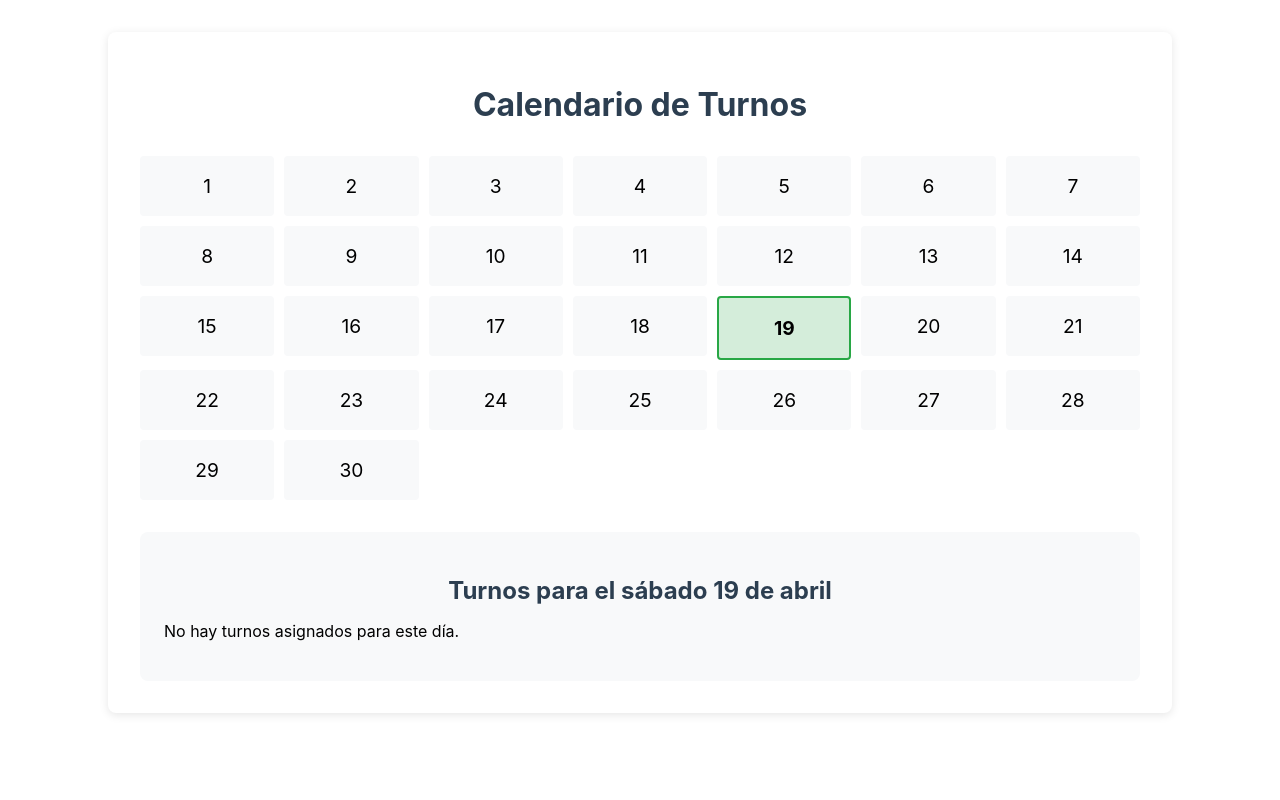
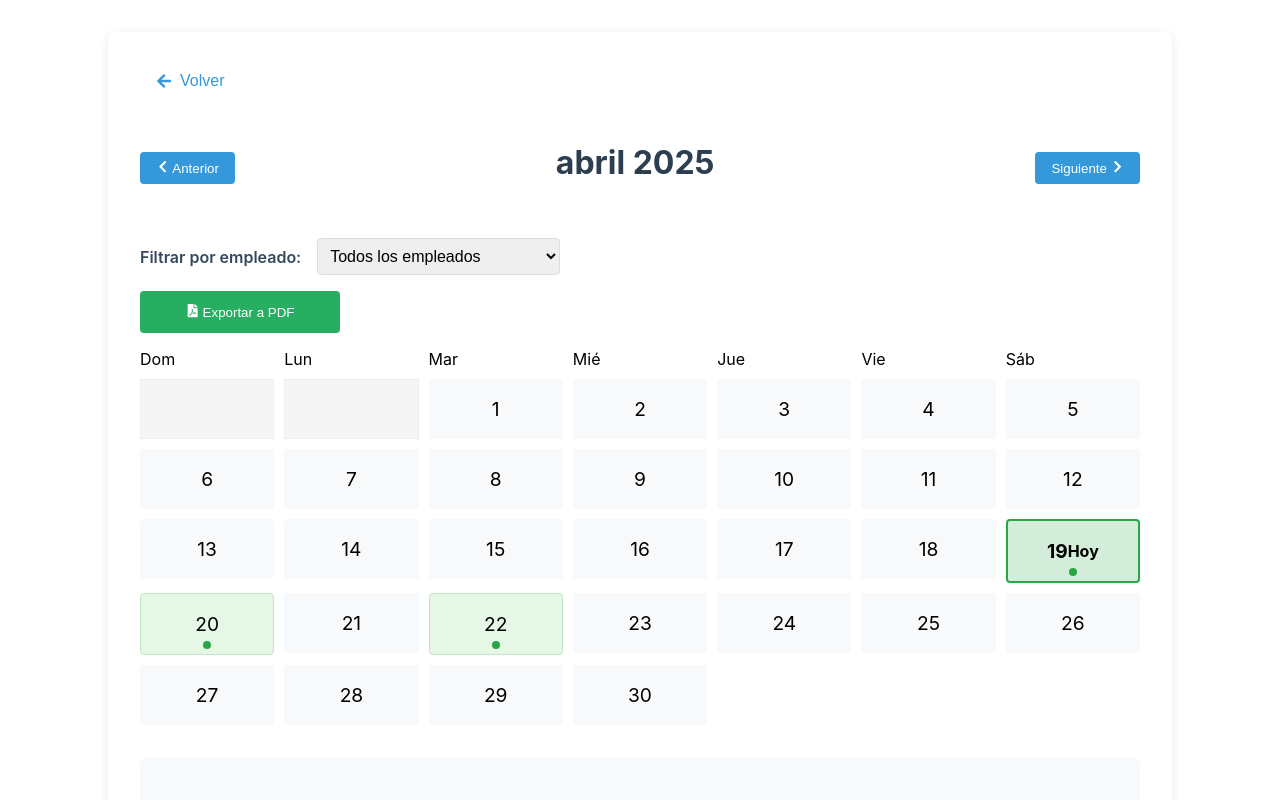
Before and after one commit to Ignacio-Cancino1/Planificador-de-Horarios-Empresariales, a React (Create React App) app in the folder planificador-horario/: page /calendario-turnos in a window 1280 px wide. Shown: the top 800 px of the page. Built offline with nearby package versions, Linux system fonts and the light colour scheme.

Commit message:
Page calendario y boton de regreso
Se agrego el boton para volver atras en cada page y  se agregarob funciones de busquedad y exportacion a pdf del calendario

```diff
--- a/planificador-horario/package.json
+++ b/planificador-horario/package.json
@@ -9,6 +9,8 @@
     "@testing-library/react": "^16.3.0",
     "@testing-library/user-event": "^13.5.0",
     "date-fns": "^4.1.0",
+    "jspdf": "^3.0.1",
+    "jspdf-autotable": "^5.0.2",
     "prop-types": "^15.8.1",
     "react": "^19.1.0",
     "react-dom": "^19.1.0",
--- a/planificador-horario/src/pages/AssignShift.jsx
+++ b/planificador-horario/src/pages/AssignShift.jsx
@@ -2,6 +2,7 @@
 import { useState } from 'react';
 import { useNavigate } from 'react-router-dom';
 import styles from './AssignShift.module.css';
+import { FaArrowLeft } from 'react-icons/fa';
 
 // Datos simulados
 const mockEmployees = [
@@ -55,6 +56,9 @@ export const AssignShift = () => {
 
   return (
     <div className={styles.container}>
+      <button onClick={() => navigate(-1)} className={styles.backButton}>
+        <FaArrowLeft /> Volver
+      </button>
       <h1>Asignar Nuevo Turno</h1>
 
       <form onSubmit={handleSubmit} className={styles.form}>
--- a/planificador-horario/src/pages/Dashboard.jsx
+++ b/planificador-horario/src/pages/Dashboard.jsx
@@ -2,6 +2,7 @@
 import { useNavigate } from 'react-router-dom';
 import styles from './Dashboard.module.css';
 import { FaUsers, FaSignOutAlt } from 'react-icons/fa'; // Añadimos ícono
+
 
 export const Dashboard = ({ user, setUser }) => {
   const navigate = useNavigate();
--- a/planificador-horario/src/pages/ShiftCalendar.jsx
+++ b/planificador-horario/src/pages/ShiftCalendar.jsx
@@ -1,113 +1,227 @@
-// src/pages/ShiftCalendar.jsx
 import { useState } from 'react';
-import { format, isSameDay, parseISO } from 'date-fns';
+import { format, isSameDay, parseISO, addMonths, subMonths, startOfMonth, endOfMonth, eachDayOfInterval, isSameMonth } from 'date-fns';
 import { es } from 'date-fns/locale';
+import { FaChevronLeft, FaChevronRight, FaFilePdf, FaArrowLeft } from 'react-icons/fa';
+import { jsPDF } from 'jspdf';
+import autoTable from 'jspdf-autotable';
 import styles from './ShiftCalendar.module.css';
+import { useNavigate } from "react-router-dom";
 
-// Datos simulados de turnos asignados
+// Datos simulados de empleados
+const mockEmployees = [
+  { id: 1, nombre: "Ana López", rol: "Gerente" },
+  { id: 2, nombre: "Carlos Méndez", rol: "Cajero" },
+  { id: 3, nombre: "María González", rol: "Supervisor" }
+];
+
+// Datos simulados de turnos
 const mockShifts = [
   {
     id: 1,
     employeeId: 1,
     employeeName: "Ana López",
-    date: "2023-11-15",
+    date: new Date().toISOString().split('T')[0], // Hoy
     shift: "Mañana (08:00 - 14:00)"
   },
   {
     id: 2,
     employeeId: 2,
     employeeName: "Carlos Méndez",
-    date: "2023-11-15",
+    date: new Date().toISOString().split('T')[0], // Hoy
     shift: "Tarde (14:00 - 20:00)"
   },
   {
     id: 3,
     employeeId: 3,
     employeeName: "María González",
-    date: "2023-11-16",
+    date: new Date(Date.now() + 86400000).toISOString().split('T')[0], // Mañana
     shift: "Mañana (08:00 - 14:00)"
   },
   {
     id: 4,
     employeeId: 1,
     employeeName: "Ana López",
-    date: "2023-11-18",
+    date: new Date(Date.now() + 86400000 * 3).toISOString().split('T')[0], // En 3 días
     shift: "Noche (20:00 - 08:00)"
   }
 ];
 
-// Generar días del mes actual
-const currentDate = new Date();
-const currentYear = currentDate.getFullYear();
-const currentMonth = currentDate.getMonth();
-const daysInMonth = new Date(currentYear, currentMonth + 1, 0).getDate();
+export const ShiftCalendar = () => {
+  const [currentMonth, setCurrentMonth] = useState(new Date());
+  const [selectedDate, setSelectedDate] = useState(new Date());
+  const [employeeFilter, setEmployeeFilter] = useState('');
+  const navigate = useNavigate();
 
-const monthDays = Array.from({ length: daysInMonth }, (_, i) => {
-  const day = i + 1;
-  return new Date(currentYear, currentMonth, day);
-});
+  // Navegación entre meses
+  const prevMonth = () => setCurrentMonth(subMonths(currentMonth, 1));
+  const nextMonth = () => setCurrentMonth(addMonths(currentMonth, 1));
 
-export const ShiftCalendar = () => {
-  const [selectedDate, setSelectedDate] = useState(currentDate);
-  const [selectedDayShifts, setSelectedDayShifts] = useState([]);
+  // Generar días del mes actual
+  const monthStart = startOfMonth(currentMonth);
+  const monthEnd = endOfMonth(currentMonth);
+  const monthDays = eachDayOfInterval({ start: monthStart, end: monthEnd });
 
-  // Verificar qué días tienen turnos
+  // Obtener días de la semana anteriores para completar la primera semana
+  const startDay = monthStart.getDay();
+  const emptyStartDays = Array(startDay).fill(null);
+
+  // Verificar si un día tiene turnos
   const hasShifts = (day) => {
-    return mockShifts.some(shift => isSameDay(parseISO(shift.date), day));
+    if (!day) return false;
+    return mockShifts.some(shift => {
+      const shiftDate = parseISO(shift.date);
+      return isSameDay(shiftDate, day) &&
+        (employeeFilter === '' || shift.employeeId === Number(employeeFilter));
+    });
   };
 
-  // Manejar selección de día
-  const handleDayClick = (day) => {
-    setSelectedDate(day);
-    const shifts = mockShifts.filter(shift =>
-      isSameDay(parseISO(shift.date), day)
-    );
-    setSelectedDayShifts(shifts);
-  };
+  // Filtrar turnos para el día seleccionado
+  const filteredShifts = mockShifts.filter(shift => {
+    const shiftDate = parseISO(shift.date);
+    return isSameDay(shiftDate, selectedDate) &&
+      (employeeFilter === '' || shift.employeeId === Number(employeeFilter));
+  });
 
-  // Formatear fecha en español
-  const formatDate = (date) => {
-    return format(date, "EEEE d 'de' MMMM", { locale: es });
+  // Exportar a PDF
+  const exportToPDF = () => {
+    const doc = new jsPDF();
+
+    // Título
+    doc.setFontSize(16);
+    doc.setTextColor(40, 40, 40);
+    doc.text(`Turnos - ${format(currentMonth, 'MMMM yyyy', { locale: es })}`, 14, 15);
+
+    // Datos de la tabla
+    const tableData = mockShifts
+      .filter(shift => {
+        const shiftDate = parseISO(shift.date);
+        return isSameMonth(shiftDate, currentMonth) &&
+              (employeeFilter === '' || shift.employeeId === Number(employeeFilter));
+      })
+      .sort((a, b) => new Date(a.date) - new Date(b.date))
+      .map(shift => [
+        shift.employeeName,
+        format(parseISO(shift.date), 'dd/MM/yyyy'),
+        shift.shift
+      ]);
+
+    // Generar tabla
+    autoTable(doc, {
+      head: [['Empleado', 'Fecha', 'Turno']],
+      body: tableData,
+      startY: 25,
+      styles: {
+        fontSize: 10,
+        cellPadding: 3,
+        valign: 'middle'
+      },
+      headStyles: {
+        fillColor: [41, 128, 185],
+        textColor: 255,
+        fontStyle: 'bold'
+      },
+      alternateRowStyles: {
+        fillColor: [245, 245, 245]
+      },
+      margin: { top: 20 }
+    });
+
+    doc.save(`turnos_${format(currentMonth, 'yyyy-MM')}.pdf`);
   };
 
   return (
     <div className={styles.calendarContainer}>
-      <h1>Calendario de Turnos</h1>
+      {/* Botón de volver agregado aquí */}
+      <button onClick={() => navigate(-1)} className={styles.backButton}>
+        <FaArrowLeft /> Volver
+      </button>
+
+      <div className={styles.calendarHeader}>
+        <button onClick={prevMonth} className={styles.navButton}>
+          <FaChevronLeft /> Anterior
+        </button>
+        <h1>{format(currentMonth, 'MMMM yyyy', { locale: es })}</h1>
+        <button onClick={nextMonth} className={styles.navButton}>
+          Siguiente <FaChevronRight />
+        </button>
+      </div>
+
+      <div className={styles.controlsContainer}>
+        <div className={styles.filterContainer}>
+          <label htmlFor="employeeFilter">Filtrar por empleado:</label>
+          <select
+            id="employeeFilter"
+            value={employeeFilter}
+            onChange={(e) => setEmployeeFilter(e.target.value)}
+            className={styles.filterSelect}
+          >
+            <option value="">Todos los empleados</option>
+            {mockEmployees.map(employee => (
+              <option key={employee.id} value={employee.id}>
+                {employee.nombre} ({employee.rol})
+              </option>
+            ))}
+          </select>
+        </div>
+
+        <button onClick={exportToPDF} className={styles.exportButton}>
+          <FaFilePdf /> Exportar a PDF
+        </button>
+      </div>
 
       <div className={styles.calendarGrid}>
+        {/* Cabeceras de días de la semana */}
+        {['Dom', 'Lun', 'Mar', 'Mié', 'Jue', 'Vie', 'Sáb'].map(day => (
+          <div key={day} className={styles.dayHeader}>{day}</div>
+        ))}
+
+        {/* Días vacíos para alinear el calendario */}
+        {emptyStartDays.map((_, index) => (
+          <div key={`empty-start-${index}`} className={styles.emptyDay}></div>
+        ))}
+
+        {/* Días del mes */}
         {monthDays.map((day, index) => {
           const dayHasShifts = hasShifts(day);
           const isSelected = isSameDay(day, selectedDate);
+          const isToday = isSameDay(day, new Date());
 
           return (
             <div
-              key={index}
+              key={`day-${index}`}
               className={`${styles.dayCell}
                 ${dayHasShifts ? styles.hasShifts : ''}
-                ${isSelected ? styles.selectedDay : ''}`}
-              onClick={() => handleDayClick(day)}
+                ${isSelected ? styles.selectedDay : ''}
+                ${isToday ? styles.today : ''}`}
+              onClick={() => setSelectedDate(day)}
             >
               <div className={styles.dayNumber}>{format(day, 'd')}</div>
               {dayHasShifts && <div className={styles.shiftIndicator}></div>}
+              {isToday && <div className={styles.todayIndicator}>Hoy</div>}
             </div>
           );
         })}
       </div>
 
       <div className={styles.selectedDayInfo}>
-        <h2>Turnos para el {formatDate(selectedDate)}</h2>
+        <h2>Turnos para el {format(selectedDate, "EEEE d 'de' MMMM", { locale: es })}</h2>
 
-        {selectedDayShifts.length > 0 ? (
+        {filteredShifts.length > 0 ? (
           <ul className={styles.shiftsList}>
-            {selectedDayShifts.map(shift => (
+            {filteredShifts.map(shift => (
               <li key={shift.id} className={styles.shiftItem}>
-                <span className={styles.employeeName}>{shift.employeeName}</span>
+                <div>
+                  <span className={styles.employeeName}>{shift.employeeName}</span>
+                  <span className={styles.employeeRole}>
+                    {mockEmployees.find(e => e.id === shift.employeeId)?.rol}
+                  </span>
+                </div>
                 <span className={styles.shiftTime}>{shift.shift}</span>
               </li>
             ))}
           </ul>
         ) : (
-          <p>No hay turnos asignados para este día.</p>
+          <p className={styles.noShifts}>No hay turnos asignados para este día.</p>
         )}
       </div>
     </div>
--- a/planificador-horario/src/pages/ShiftCalendar.module.css
+++ b/planificador-horario/src/pages/ShiftCalendar.module.css
@@ -112,3 +112,81 @@
       grid-template-columns: repeat(3, 1fr);
     }
   }
+  .calendarHeader {
+    display: flex;
+    justify-content: space-between;
+    align-items: center;
+    margin-bottom: 1.5rem;
+  }
+
+  .navButton {
+    background-color: #3498db;
+    color: white;
+    border: none;
+    padding: 0.5rem 1rem;
+    border-radius: 4px;
+    cursor: pointer;
+    transition: background-color 0.3s;
+  }
+
+  .navButton:hover {
+    background-color: #2980b9;
+  }
+
+  .exportButton {
+    background-color: #27ae60;
+    color: white;
+    border: none;
+    padding: 0.8rem 1.5rem;
+    border-radius: 4px;
+    cursor: pointer;
+    margin: 1rem 0;
+    display: block;
+    width: 100%;
+    max-width: 200px;
+    text-align: center;
+    transition: background-color 0.3s;
+  }
+
+  .exportButton:hover {
+    background-color: #219653;
+  }
+
+  .filterContainer {
+    margin: 1rem 0;
+    display: flex;
+    align-items: center;
+    gap: 1rem;
+  }
+
+  .filterSelect {
+    padding: 0.5rem;
+    border-radius: 4px;
+    border: 1px solid #ddd;
+    min-width: 200px;
+  }
+
+  .emptyDay {
+    background-color: #f5f5f5;
+    border: 1px solid #eee;
+  }
+  /* Ejemplo para Dashboard.module.css */
+.backButton {
+    background: none;
+    border: none;
+    color: #3498db;
+    cursor: pointer;
+    display: flex;
+    align-items: center;
+    gap: 0.5rem;
+    margin-bottom: 1.5rem;
+    font-size: 1rem;
+    padding: 0.5rem 1rem;
+    border-radius: 4px;
+    transition: all 0.2s;
+  }
+
+  .backButton:hover {
+    background-color: #f0f7ff;
+    text-decoration: underline;
+  }
```
Also changed, not shown: planificador-horario/src/pages/AssignShift.module.css (+19 -0 lines), planificador-horario/src/pages/Dashboard.module.css (+19 -0 lines), planificador-horario/src/pages/Employees.jsx (+22 -12 lines), planificador-horario/src/pages/Employees.module.css (+20 -0 lines), 1 other file (tests, documents, lock files or other folders).
